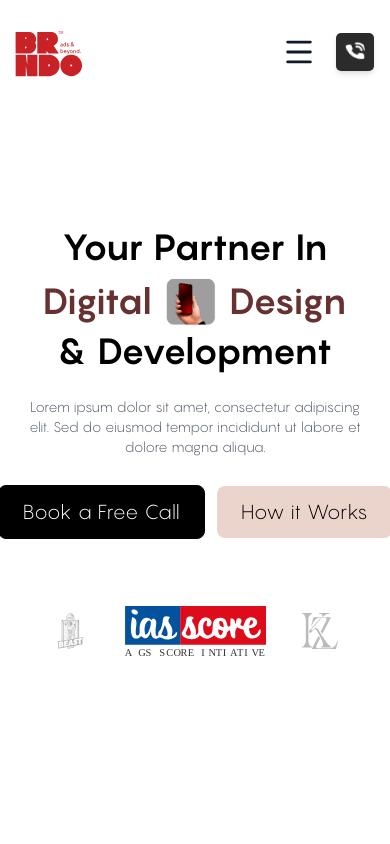
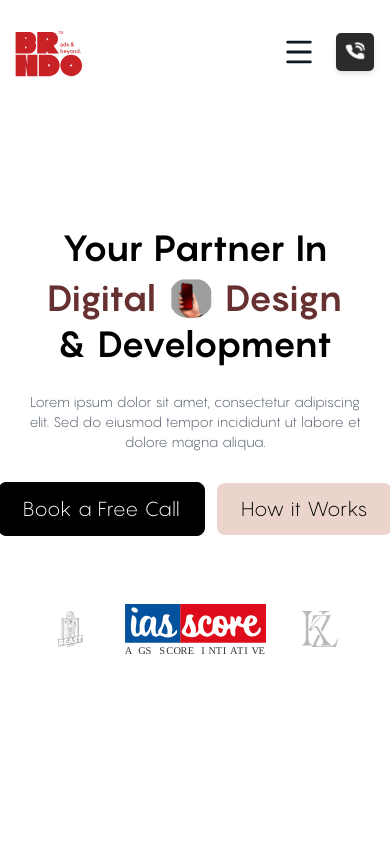
Before and after one commit to amanaanubhav/brndo.in, a Next.js app: page / in a window 390 px wide. Shown: the top 844 px of the page. Built offline with nearby package versions, Linux system fonts and the light colour scheme.

Commit message:
feat: implement responsive Navbar component and reusable HeroHeading UI element

```diff
--- a/src/components/layout/Navbar.jsx
+++ b/src/components/layout/Navbar.jsx
@@ -25,7 +25,7 @@ export default function Navbar() {
     { name: 'Work', href: '/performance-marketing' },
     {
       name: 'Services',
-      href: '#services',
+      href: '/smma',
       dropdown: [
         { name: 'Performance Ads', href: '#ads' },
         { name: 'SEO & Content', href: '#seo' },
--- a/src/components/ui/HeroHeading.jsx
+++ b/src/components/ui/HeroHeading.jsx
@@ -24,7 +24,7 @@ export default function HeroHeading({
             <img
               src={icon}
               alt=""
-              className="h-12 sm:h-16 lg:h-20 w-auto object-contain rounded-md"
+              className="h-10 sm:h-12 lg:h-[60px] w-auto object-contain rounded-full sm:rounded-[20px] shadow-sm"
             />
           )}
           {highlightEnd && <span>{highlightEnd}</span>}
```
